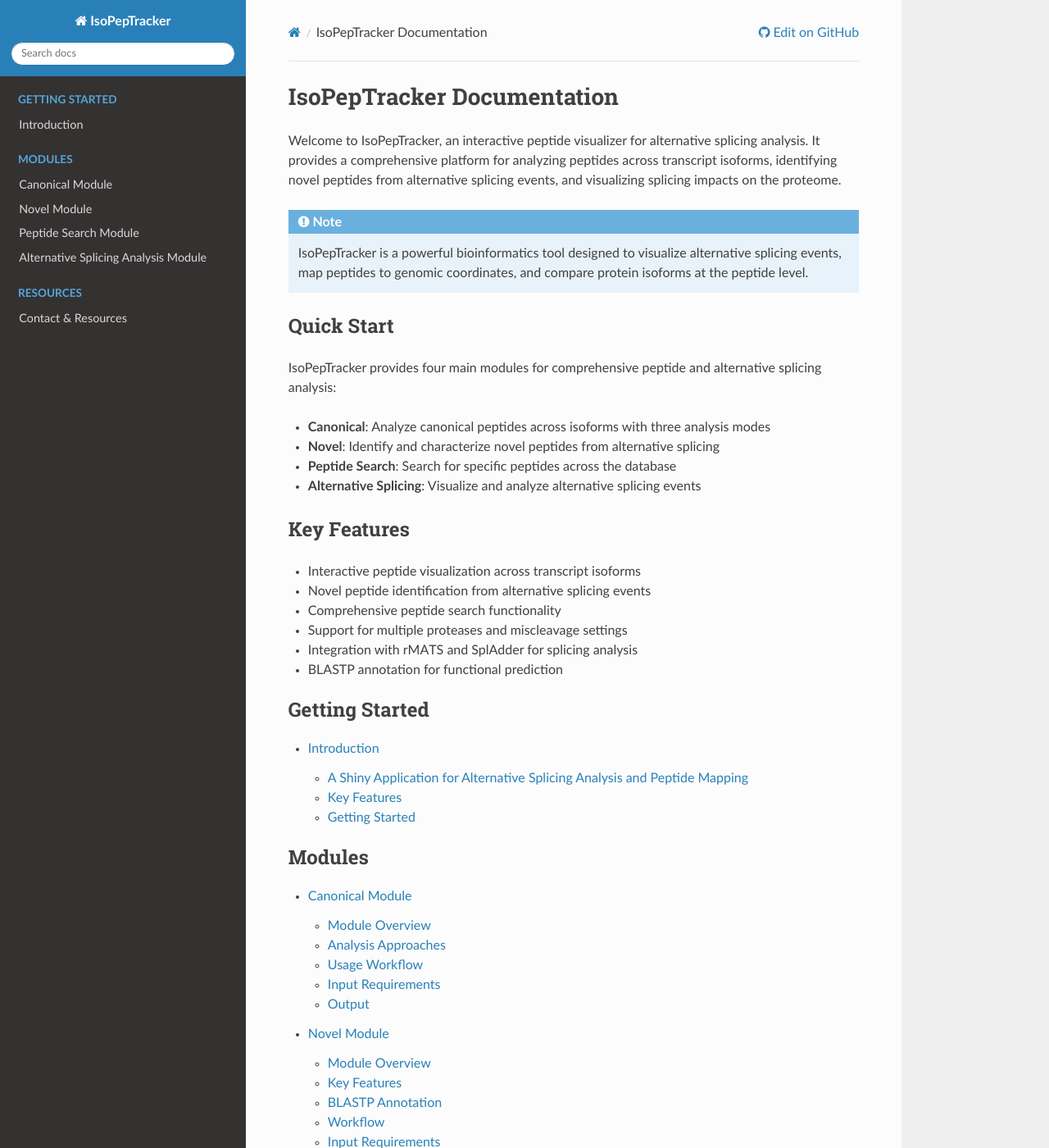
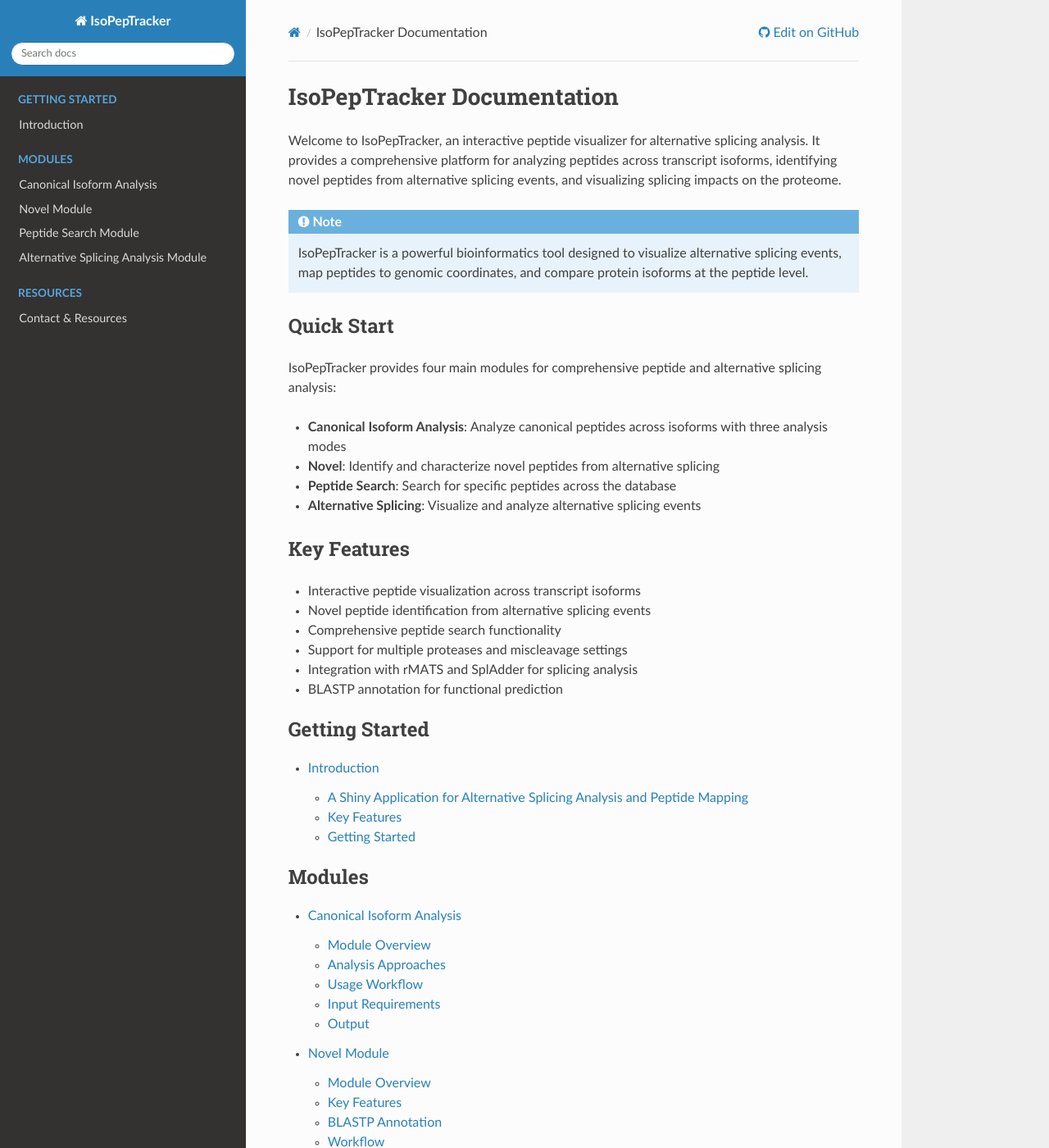
Before and after one commit to arafmahmud/isopeptracker-docs, a Sphinx documentation site: the page built from docs/source/index.rst, in a window 1280 px wide and 1400 px high. Shown: the whole window at 82% size. Built offline with Sphinx 7.4.7 and the Read the Docs theme 3.1.0, drawn with Linux system fonts in a browser that asks for light colours.

Commit message:
Rename Canonical module to Canonical Isoform Analysis
- Renamed canonical.rst to canonical-isoform-analysis.rst
- Updated main heading to 'Canonical Isoform Analysis'
- Updated index.rst toctree reference
- Updated index.rst Quick Start section name
- Updated internal module name references throughout the file
- More descriptive name clarifies the module's focus on isoform analysis

```diff
--- a/docs/source/index.rst
+++ b/docs/source/index.rst
@@ -11,7 +11,7 @@
 
 IsoPepTracker provides four main modules for comprehensive peptide and alternative splicing analysis:
 
-* **Canonical**: Analyze canonical peptides across isoforms with three analysis modes
+* **Canonical Isoform Analysis**: Analyze canonical peptides across isoforms with three analysis modes
 * **Novel**: Identify and characterize novel peptides from alternative splicing
 * **Peptide Search**: Search for specific peptides across the database
 * **Alternative Splicing**: Visualize and analyze alternative splicing events
@@ -36,7 +36,7 @@
    :maxdepth: 2
    :caption: Modules
 
-   modules/canonical
+   modules/canonical-isoform-analysis
    modules/novel
    modules/peptide-search
    modules/alternative-splicing
--- a/docs/source/modules/canonical.rst
+++ b/docs/source/modules/canonical-isoform-analysis.rst
@@ -1,12 +1,12 @@
-Canonical Module
-================
+Canonical Isoform Analysis
+==========================
 
-The Canonical module provides comprehensive analysis of known peptides across different transcript isoforms. This module is divided into three complementary analysis approaches.
+The Canonical Isoform Analysis module provides comprehensive analysis of known peptides across different transcript isoforms. This module is divided into three complementary analysis approaches.
 
 Module Overview
 ---------------
 
-The Canonical module enables researchers to analyze canonical peptides through three distinct yet complementary approaches, allowing for comprehensive isoform-level peptide analysis.
+The Canonical Isoform Analysis module enables researchers to analyze canonical peptides through three distinct yet complementary approaches, allowing for comprehensive isoform-level peptide analysis.
 
 Analysis Approaches
 -------------------
```
